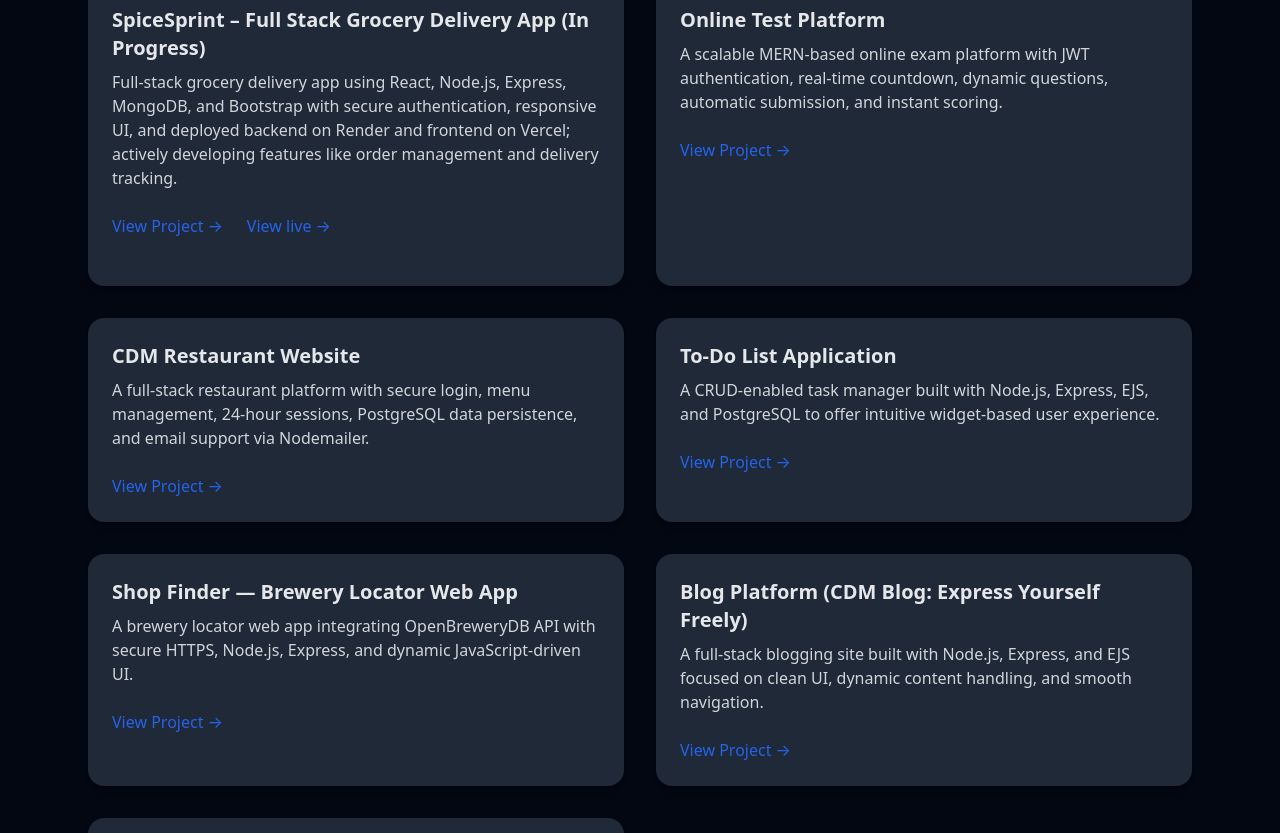
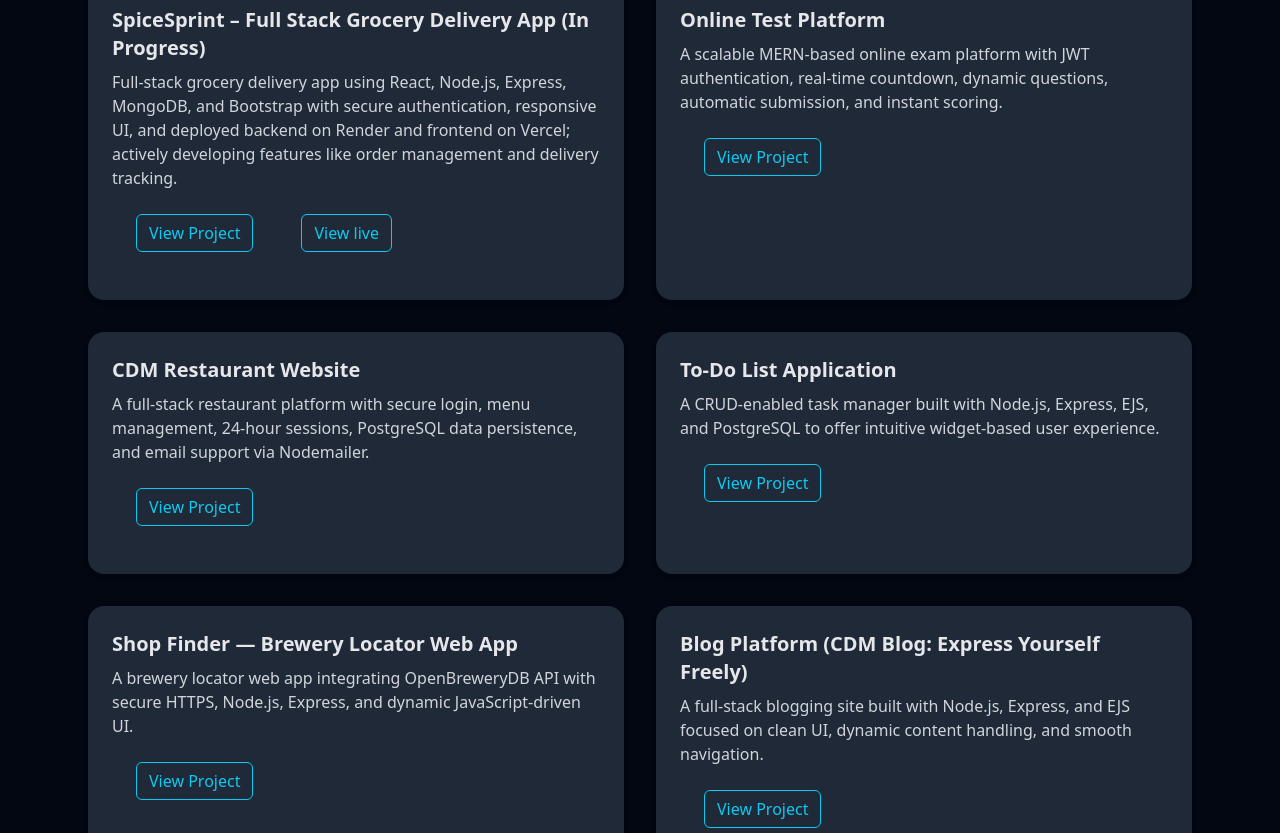
Before and after one commit to MALLIKHARJUNCH-02/Mallikharjun-Reddy-Portfolio, a React (Vite) app: page / in a window 1280 px wide. Shown: the part 4140-4973 px from the top of the page. Built offline with nearby package versions, Linux system fonts and the light colour scheme.

Commit message:
Updated Buttons

```diff
--- a/src/sections/Projects.jsx
+++ b/src/sections/Projects.jsx
@@ -4,8 +4,8 @@ import { motion } from "framer-motion";
 import { useRef } from "react";
 import { useInView } from "framer-motion";
 const Projects = () => {
-     const ref = useRef(null);
-   const isInView = useInView(ref, { once: true });
+    const ref = useRef(null);
+    const isInView = useInView(ref, { once: true });
     return (
         <section id="projects" ref={ref} className="py-16 bg-gray-950">
             <div className="max-w-6xl mx-auto px-6">
@@ -20,24 +20,27 @@ const Projects = () => {
                     {siteData.projects.map((project, index) => (
                         <motion.div
                             initial={{ opacity: 0, y: 30 }}
-                             animate={isInView ? { opacity: 1, y: 0 } : {}}
+                            animate={isInView ? { opacity: 1, y: 0 } : {}}
                             transition={{ duration: 0.6 }}
                             key={index} className="p-6 rounded-2xl shadow-md bg-gray-800 dark:bg-gray-800">
                             <h3 className="text-xl font-semibold text-gray-200">{project.title}</h3>
                             <p className="mt-2 text-gray-300 dark:text-gray-300">{project.description}</p>
-                            <a href={project.link} target="_blank" rel="noopener noreferrer"
-                                className="inline-block mt-4 text-blue-600 dark:text-blue-400 hover:underline">
-                                View Project →
-                            </a>
+
+                            <button type="button" className="m-4 btn btn-outline-info"><a href={project.link} target="_blank" rel="noopener noreferrer"
+                                className="inline-block hover:underline">
+                                View Project
+                            </a></button>
                             {project.livelink && (
-                                <a
+
+
+                                <button type="button" className="m-4 btn btn-outline-info"><a
                                     href={project.livelink}
                                     target="_blank"
                                     rel="noopener noreferrer"
-                                    className="inline-block m-4 text-blue-600 dark:text-blue-400 hover:underline"
+                                    className="inline-block hover:underline"
                                 >
-                                    View live →
-                                </a>
+                                    View live
+                                </a></button>
                             )}
 
                         </motion.div>
```
